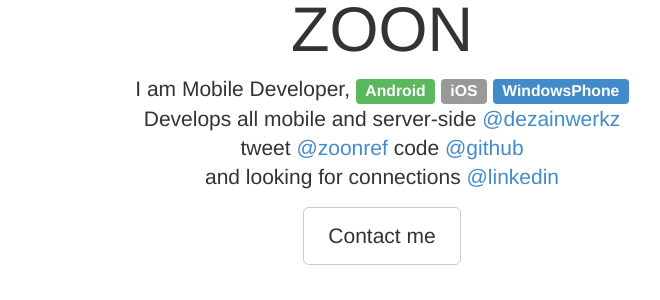
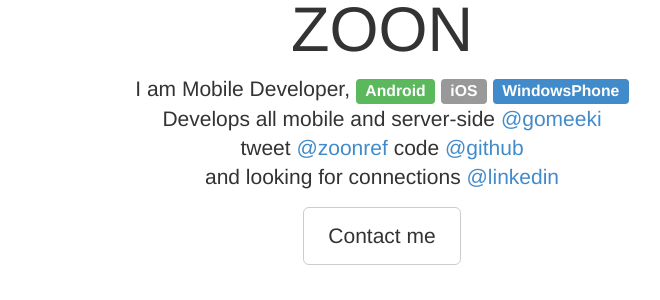
Before and after one commit to zoonooz/zoonooz.github.io, a Jekyll site: the page built from index.html, in a window 1280 px wide. Shown: the part 263-563 px from the top of the page, without its empty margins (258-918 px from the left). Built offline with Jekyll 4.4.1, drawn with Linux system fonts in a browser that asks for light colours; nearby versions of some CDN libraries; Markdown is read by kramdown in place of the engine named in the settings.

Commit message:
update company

```diff
--- a/index.html
+++ b/index.html
@@ -10,7 +10,7 @@
     <center><div class="circle-profile"></div></center>
   </div>
   <h1>ZOON</h1>
-  <p class="lead">I am Mobile Developer, <span class="label label-success">Android</span> <span class="label label-default">iOS</span> <span class="label label-primary">WindowsPhone</span> <br/>Develops all mobile and server-side <a href="http://www.dezainwerkz.com/">@dezainwerkz</a> <br/>tweet <a href="http://www.twitter.com/zoonref">@zoonref</a> code <a href="http://github.com/zoonooz">@github</a> <br/>and looking for connections <a href="http://th.linkedin.com/in/zoonref/">@linkedin</a></p>
+  <p class="lead">I am Mobile Developer, <span class="label label-success">Android</span> <span class="label label-default">iOS</span> <span class="label label-primary">WindowsPhone</span> <br/>Develops all mobile and server-side <a href="http://www.gomeeki.com/">@gomeeki</a> <br/>tweet <a href="http://www.twitter.com/zoonref">@zoonref</a> code <a href="http://github.com/zoonooz">@github</a> <br/>and looking for connections <a href="http://th.linkedin.com/in/zoonref/">@linkedin</a></p>
   <p><a class="btn btn-lg btn-default" href="mailto:zoonref@gmail.com" role="button">Contact me</a></p>
 </div>
 
```
